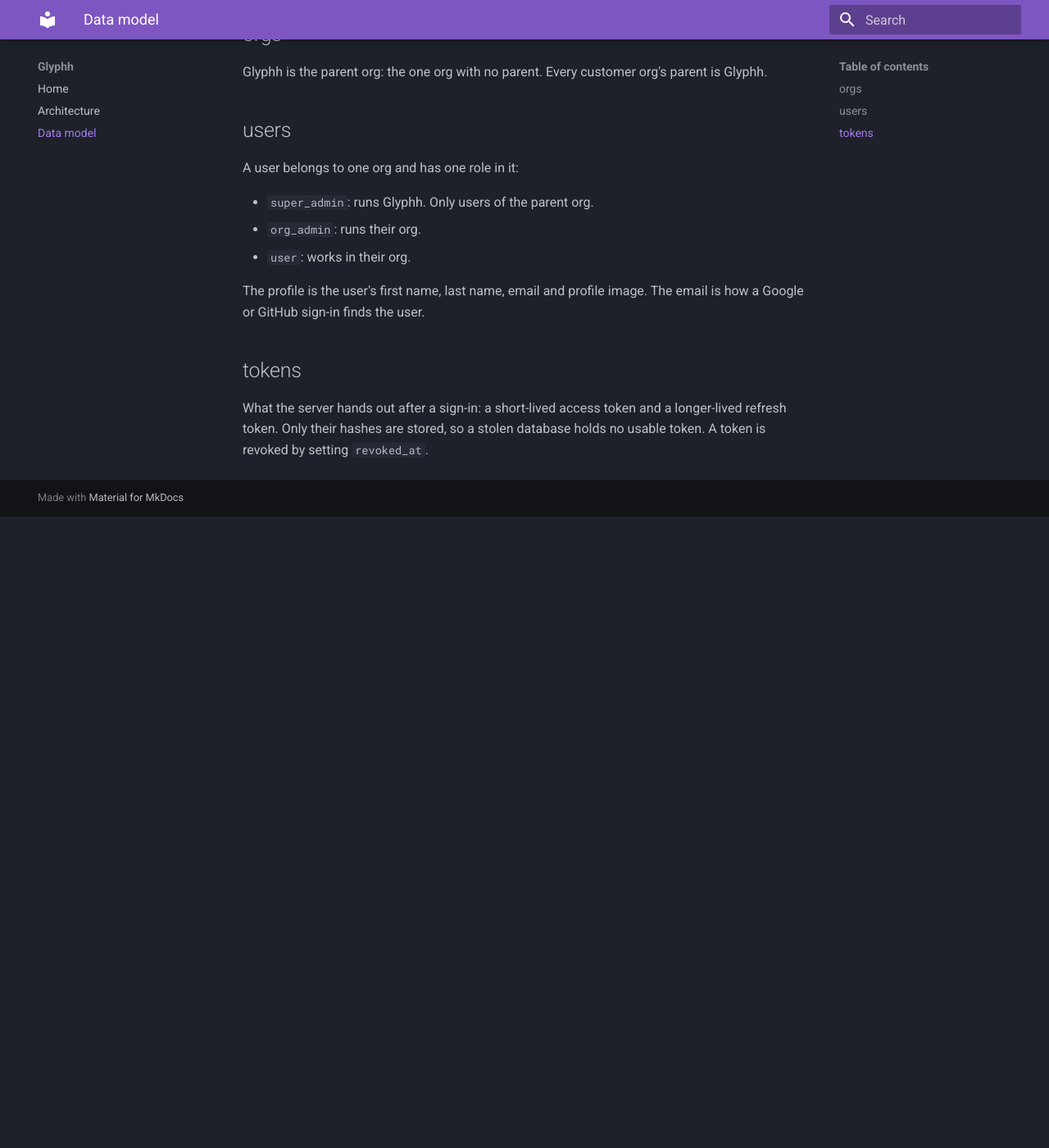
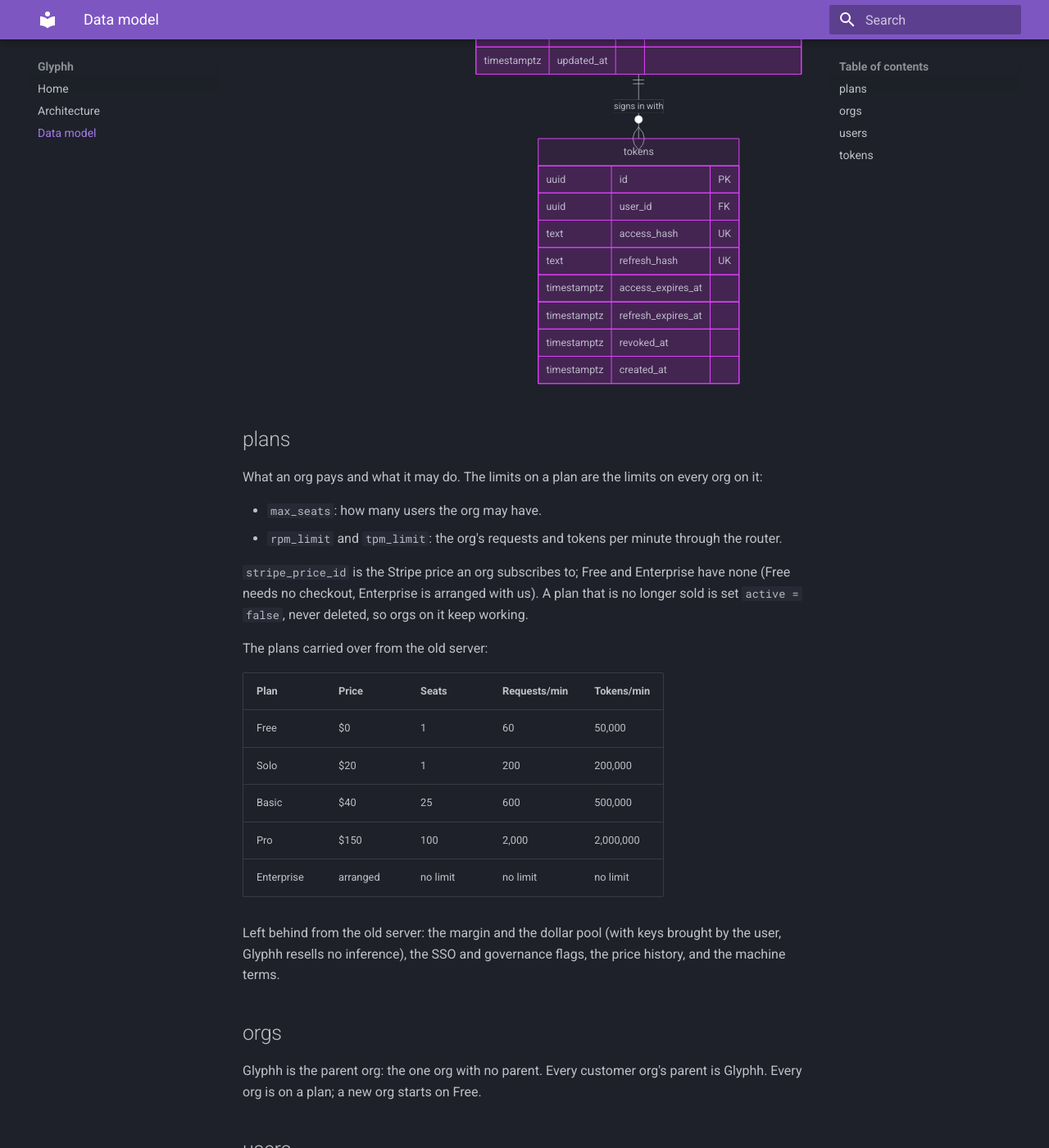
Before and after one commit to glyphh-ai/server, an MkDocs documentation site: the page built from docs/data-model.md, in a window 1280 px wide and 1400 px high, scrolled down 1249 px. Shown: the whole window at 82% size. Built offline with MkDocs 1.6.1 and Material for MkDocs 9.7.7, drawn with Linux system fonts in a browser that asks for light colours; before the commit the page ends 1879 px from its top, so only the background shows below that.

Commit message:
Data model: plans, their Stripe price and the limits they put on an org
Co-Authored-By: Claude Opus 5.5 <noreply@anthropic.com>

````diff
--- a/docs/data-model.md
+++ b/docs/data-model.md
@@ -4,13 +4,29 @@ The rule: the data model is drawn here first, then built. Database `glyphh`. Eve
 
 ```mermaid
 erDiagram
+    plans ||--o{ orgs : "limits"
     orgs ||--o{ orgs : "parent of"
     orgs ||--o{ users : "has"
     users ||--o{ tokens : "signs in with"
 
+    plans {
+        uuid id PK
+        text name UK
+        int price_cents "per month"
+        text stripe_price_id UK "null for Free and Enterprise"
+        int max_seats "null = no limit"
+        int rpm_limit "requests per minute, null = no limit"
+        int tpm_limit "tokens per minute, null = no limit"
+        bool active
+        int sort
+        timestamptz created_at
+        timestamptz updated_at
+    }
+
     orgs {
         uuid id PK
         uuid parent_id FK "null only for Glyphh, the parent org"
+        uuid plan_id FK
         text name
         timestamptz created_at
     }
@@ -39,9 +55,30 @@ erDiagram
     }
 ```
 
+## plans
+
+What an org pays and what it may do. The limits on a plan are the limits on every org on it:
+
+- `max_seats`: how many users the org may have.
+- `rpm_limit` and `tpm_limit`: the org's requests and tokens per minute through the router.
+
+`stripe_price_id` is the Stripe price an org subscribes to; Free and Enterprise have none (Free needs no checkout, Enterprise is arranged with us). A plan that is no longer sold is set `active = false`, never deleted, so orgs on it keep working.
+
+The plans carried over from the old server:
+
+| Plan | Price | Seats | Requests/min | Tokens/min |
+|---|---|---|---|---|
+| Free | $0 | 1 | 60 | 50,000 |
+| Solo | $20 | 1 | 200 | 200,000 |
+| Basic | $40 | 25 | 600 | 500,000 |
+| Pro | $150 | 100 | 2,000 | 2,000,000 |
+| Enterprise | arranged | no limit | no limit | no limit |
+
+Left behind from the old server: the margin and the dollar pool (with keys brought by the user, Glyphh resells no inference), the SSO and governance flags, the price history, and the machine terms.
+
 ## orgs
 
-Glyphh is the parent org: the one org with no parent. Every customer org's parent is Glyphh.
+Glyphh is the parent org: the one org with no parent. Every customer org's parent is Glyphh. Every org is on a plan; a new org starts on Free.
 
 ## users
 
````
